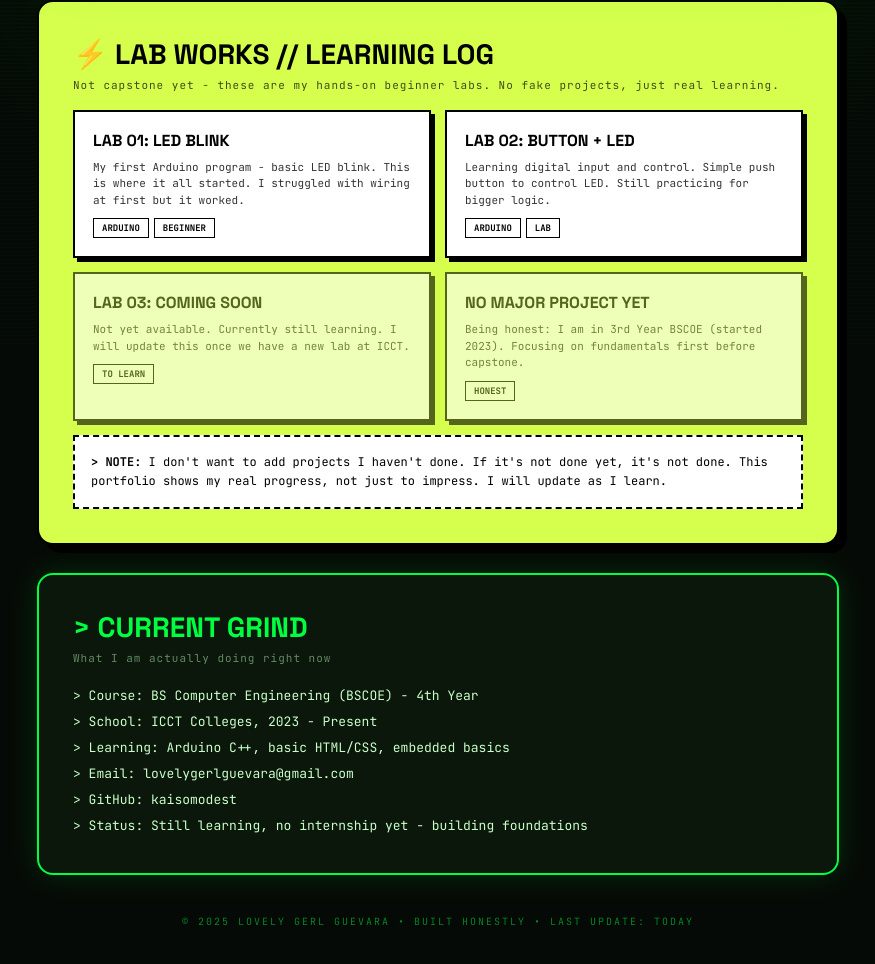
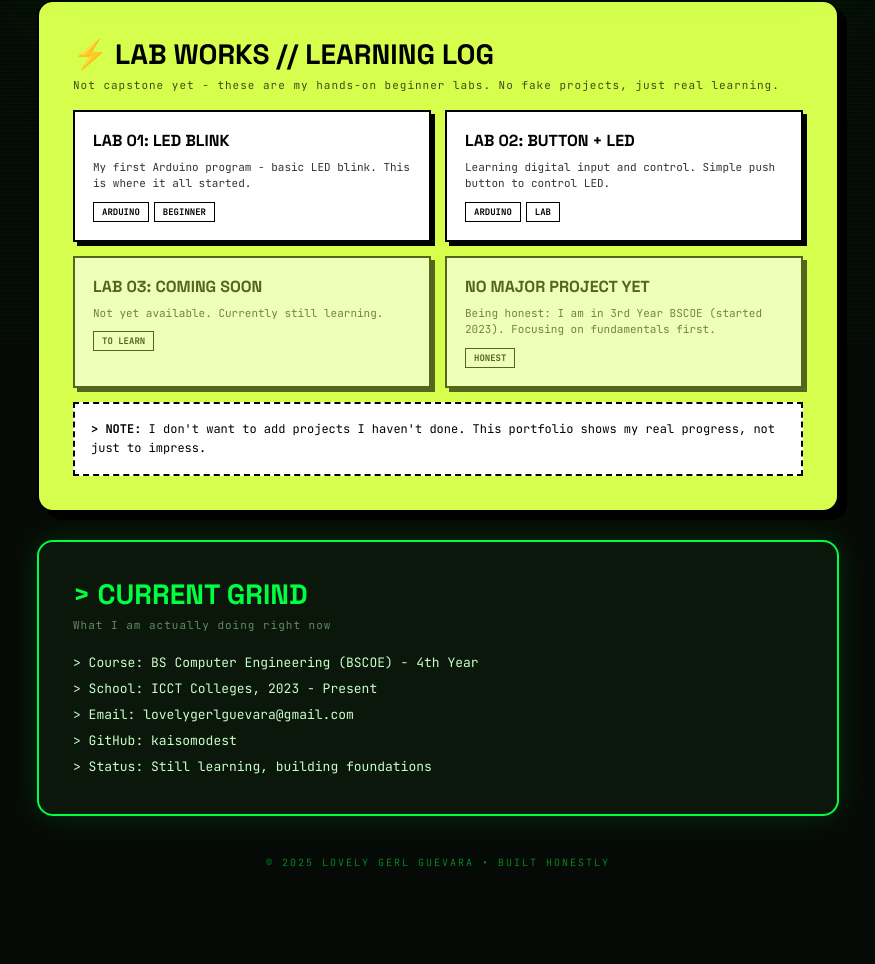
Before and after one commit to kaisomodest/Guevara_Portfolio, a plain HTML site: page index.html in a window 1280 px wide. Shown: the part 456-1420 px from the top of the page, without its empty margins (202-1077 px from the left). After the commit the page ends 1369 px from the top, so only its background shows below. Drawn offline with Linux system fonts and the light colour scheme.

Commit message:
Refactor index.html for clarity and updates
Updated the profile image URL and consolidated lab descriptions. Removed redundant project notes and adjusted current grind section for clarity.

```diff
--- a/index.html
+++ b/index.html
@@ -39,7 +39,7 @@ h1{font-family:'Space Grotesk',sans-serif;font-size:48px;line-height:0.9;color:#
 <div class="container">
   <div class="hero">
     <div class="photo">
-      <img src="profile.jpg" alt="Lovely Gerl Guevara">
+      <img src="profile.jpg?v=3" alt="Lovely Gerl Guevara">
     </div>
     <div>
       <h1>LOVELY GERL<br>GUEVARA</h1>
@@ -51,51 +51,23 @@ h1{font-family:'Space Grotesk',sans-serif;font-size:48px;line-height:0.9;color:#
       </div>
     </div>
   </div>
-
   <div class="section">
     <h2>⚡ LAB WORKS // LEARNING LOG</h2>
     <p class="small">Not capstone yet - these are my hands-on beginner labs. No fake projects, just real learning.</p>
     <div class="cards">
-      <div class="card-white">
-        <b>LAB 01: LED BLINK</b>
-        <p>My first Arduino program - basic LED blink. This is where it all started. I struggled with wiring at first but it worked.</p>
-        <span class="tag2">ARDUINO</span><span class="tag2">BEGINNER</span>
-      </div>
-      <div class="card-white">
-        <b>LAB 02: BUTTON + LED</b>
-        <p>Learning digital input and control. Simple push button to control LED. Still practicing for bigger logic.</p>
-        <span class="tag2">ARDUINO</span><span class="tag2">LAB</span>
-      </div>
-      <div class="card-white" style="opacity:0.6">
-        <b>LAB 03: COMING SOON</b>
-        <p>Not yet available. Currently still learning. I will update this once we have a new lab at ICCT.</p>
-        <span class="tag2">TO LEARN</span>
-      </div>
-      <div class="card-white" style="opacity:0.6">
-        <b>NO MAJOR PROJECT YET</b>
-        <p>Being honest: I am in 3rd Year BSCOE (started 2023). Focusing on fundamentals first before capstone.</p>
-        <span class="tag2">HONEST</span>
-      </div>
+      <div class="card-white"><b>LAB 01: LED BLINK</b><p>My first Arduino program - basic LED blink. This is where it all started.</p><span class="tag2">ARDUINO</span><span class="tag2">BEGINNER</span></div>
+      <div class="card-white"><b>LAB 02: BUTTON + LED</b><p>Learning digital input and control. Simple push button to control LED.</p><span class="tag2">ARDUINO</span><span class="tag2">LAB</span></div>
+      <div class="card-white" style="opacity:0.6"><b>LAB 03: COMING SOON</b><p>Not yet available. Currently still learning.</p><span class="tag2">TO LEARN</span></div>
+      <div class="card-white" style="opacity:0.6"><b>NO MAJOR PROJECT YET</b><p>Being honest: I am in 3rd Year BSCOE (started 2023). Focusing on fundamentals first.</p><span class="tag2">HONEST</span></div>
     </div>
-    <div class="honest-box">
-      <b>> NOTE:</b> I don't want to add projects I haven't done. If it's not done yet, it's not done. This portfolio shows my real progress, not just to impress. I will update as I learn.
-    </div>
+    <div class="honest-box"><b>> NOTE:</b> I don't want to add projects I haven't done. This portfolio shows my real progress, not just to impress.</div>
   </div>
-
   <div class="section section-dark">
     <h2 style="color:#00ff41">> CURRENT GRIND</h2>
     <p class="small" style="color:#88bb88">What I am actually doing right now</p>
-    <div style="line-height:2;font-size:13px;margin-top:10px">
-      > Course: BS Computer Engineering (BSCOE) - 4th Year<br>
-      > School: ICCT Colleges, 2023 - Present<br>
-      > Learning: Arduino C++, basic HTML/CSS, embedded basics<br>
-      > Email: lovelygerlguevara@gmail.com<br>
-      > GitHub: kaisomodest<br>
-      > Status: Still learning, no internship yet - building foundations
-    </div>
+    <div style="line-height:2;font-size:13px;margin-top:10px">> Course: BS Computer Engineering (BSCOE) - 4th Year<br>> School: ICCT Colleges, 2023 - Present<br>> Email: lovelygerlguevara@gmail.com<br>> GitHub: kaisomodest<br>> Status: Still learning, building foundations</div>
   </div>
-
-  <div style="text-align:center;margin:40px 0 20px;font-size:10px;letter-spacing:2px;opacity:0.5;color:#00ff41">© 2025 LOVELY GERL GUEVARA • BUILT HONESTLY • LAST UPDATE: TODAY</div>
+  <div style="text-align:center;margin:40px 0 20px;font-size:10px;letter-spacing:2px;opacity:0.5;color:#00ff41">© 2025 LOVELY GERL GUEVARA • BUILT HONESTLY</div>
 </div>
 </body>
 </html>
```
